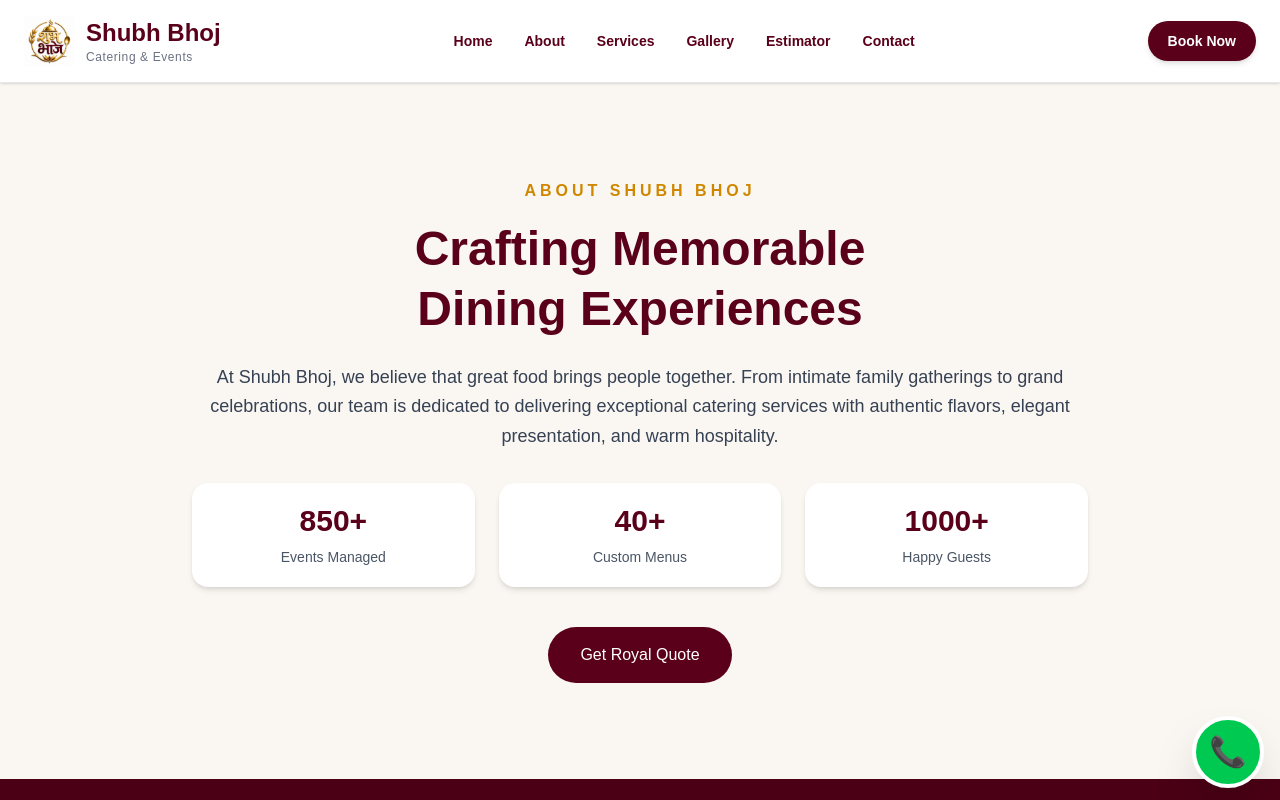
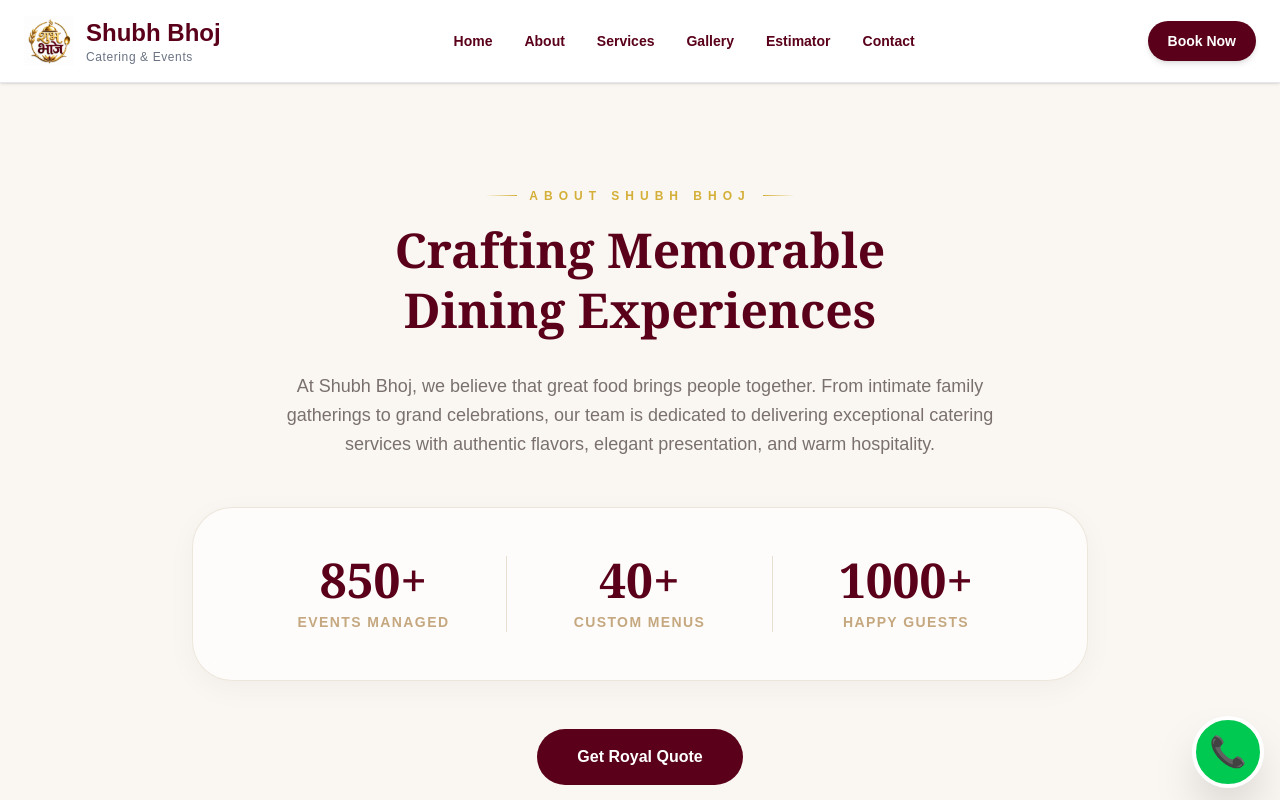
Before and after one commit to ShikharUikey/new-shubh-bhoj-catering-events, a Next.js app: page /about in a window 1280 px wide. Shown: the top 800 px of the page. Built offline with nearby package versions, Linux system fonts and the light colour scheme.

Commit message:
Enhance elegant UI on landing page and admin dashboard

```diff
--- a/app/admin/dashboard/page.tsx
+++ b/app/admin/dashboard/page.tsx
@@ -58,7 +58,7 @@
   }, []);
 
   return (
-    <div className="min-h-screen bg-[#FAF7F2] text-[#2C2523] px-4 py-8 md:px-12 md:py-14 antialiased selection:bg-[#5A001A]/10">
+    <div className="min-h-screen bg-[radial-gradient(ellipse_at_top,_var(--tw-gradient-stops))] from-white via-[#FAF7F2] to-[#EAE0D5] text-[#2C2523] px-4 py-8 md:px-12 md:py-14 antialiased selection:bg-[#5A001A]/10">
       <div className="max-w-7xl mx-auto space-y-16">
 
         {/* ── Page Header ── */}
@@ -127,7 +127,7 @@
                 <Link
                   key={action.href}
                   href={action.href}
-                  className="bg-white rounded-2xl md:rounded-3xl border-2 border-[#E1D7C6] p-4 md:p-6 lg:p-8 text-center shadow-[0_4px_12px_rgba(44,37,35,0.02)] hover:shadow-[0_20px_40px_-5px_rgba(90,0,26,0.08)] hover:border-[#5A001A]/40 hover:-translate-y-1 transition-all duration-300 group flex flex-col items-center justify-center"
+                  className="bg-white/80 backdrop-blur-sm rounded-2xl md:rounded-3xl border-2 border-[#E1D7C6] border-t-4 border-t-[#C5A880] p-4 md:p-6 lg:p-8 text-center shadow-[0_4px_12px_rgba(44,37,35,0.02)] hover:shadow-[0_20px_40px_-5px_rgba(90,0,26,0.08)] hover:border-[#5A001A]/40 hover:-translate-y-1 transition-all duration-300 group flex flex-col items-center justify-center"
                 >
                   <div className="w-10 h-10 md:w-14 md:h-14 rounded-xl md:rounded-2xl bg-[#FAF7F2] border-2 border-[#E1D7C6] group-hover:bg-[#5A001A] group-hover:border-[#5A001A] flex items-center justify-center mb-3 md:mb-5 transition-all duration-300">
                     <Icon className="w-4 h-4 md:w-5 md:h-5 text-[#5A001A] group-hover:text-white transition-colors duration-300" strokeWidth={1.5} />
@@ -183,7 +183,7 @@
                       {lead.message && (
                         <div className="relative bg-white border-2 border-[#E1D7C6] px-6 py-4 rounded-2xl max-w-xl w-full md:text-left shadow-sm group-hover:border-[#C5A880]/40 transition-colors duration-300 border-l-4 border-l-[#C5A880]">
                           <p className="text-xs md:text-sm text-[#4E4340] italic leading-relaxed">
-                            "{lead.message}"
+                            &quot;{lead.message}&quot;
                           </p>
                         </div>
                       )}
@@ -214,7 +214,7 @@
   loading: boolean;
 }) {
   return (
-    <div className="bg-white rounded-3xl border-2 border-[#E1D7C6] p-8 shadow-[0_4px_12px_rgba(44,37,35,0.01)] hover:shadow-[0_20px_40px_-5px_rgba(90,0,26,0.08)] hover:border-[#5A001A]/40 hover:-translate-y-1 transition-all duration-300 group flex items-center justify-between overflow-hidden relative">
+    <div className="bg-white/80 backdrop-blur-sm rounded-3xl border-2 border-[#E1D7C6] border-l-4 border-l-[#C5A880] p-8 shadow-[0_4px_12px_rgba(44,37,35,0.01)] hover:shadow-[0_20px_40px_-5px_rgba(90,0,26,0.08)] hover:border-[#5A001A]/40 hover:-translate-y-1 transition-all duration-300 group flex items-center justify-between overflow-hidden relative">
       <div className="space-y-3 relative z-10">
         <p className="text-xs font-bold text-[#7A716E] tracking-[0.15em] uppercase">
           {label}
--- a/app/admin/layout.tsx
+++ b/app/admin/layout.tsx
@@ -59,7 +59,7 @@
       className={[
         "flex items-center gap-3 px-3.5 py-2.5 rounded-xl text-sm font-medium transition-all duration-200 group select-none",
         isActive
-          ? "bg-white text-[#5A001A] shadow-sm shadow-black/10"
+          ? "bg-white/90 backdrop-blur-sm text-[#5A001A] shadow-md shadow-black/20 border border-white/20"
           : "text-white/70 hover:bg-white/10 hover:text-white",
       ].join(" ")}
       aria-current={isActive ? "page" : undefined}
@@ -100,7 +100,7 @@
         className={`fixed top-0 left-0 h-screen w-[260px] flex flex-col z-30 transition-transform duration-300 md:translate-x-0 ${
           isOpen ? "translate-x-0" : "-translate-x-full"
         }`}
-        style={{ backgroundColor: "#5A001A" }}
+        style={{ backgroundImage: "linear-gradient(to bottom, #5A001A, #3a0011)" }}
         aria-label="Admin sidebar"
       >
         {/* Brand mark */}
--- a/app/components/AboutSection.tsx
+++ b/app/components/AboutSection.tsx
@@ -12,19 +12,22 @@
 
           {/* Right Side */}
 
-          <div>
-
-            <p className="text-yellow-600 font-semibold tracking-[4px] uppercase mb-4">
+          <div className="relative">
+            <div className="inline-flex items-center gap-3 mb-4">
+              <div className="h-[1px] w-8 bg-gradient-to-r from-transparent to-[#D4AF37]" />
+              <p className="text-[#D4AF37] font-bold tracking-[4px] md:tracking-[6px] uppercase text-xs">
                 About Shubh Bhoj
               </p>
+              <div className="h-[1px] w-8 bg-gradient-to-l from-transparent to-[#D4AF37]" />
+            </div>
 
-            <h2 className="text-5xl font-bold text-[#5a001a] mb-6 leading-tight">
+            <h2 className="text-4xl md:text-5xl font-serif font-bold text-[#5A001A] mb-8 leading-tight">
               Crafting Memorable
               <br />
               Dining Experiences
             </h2>
 
-            <p className="text-gray-700 text-lg leading-relaxed mb-8">
+            <p className="text-[#7A716E] text-lg leading-relaxed mb-12 max-w-3xl mx-auto">
               At Shubh Bhoj, we believe that great food brings people
               together. From intimate family gatherings to grand
               celebrations, our team is dedicated to delivering
@@ -32,55 +35,46 @@
               elegant presentation, and warm hospitality.
             </p>
 
-            {/* Stats */}
-
-            <div className="grid grid-cols-1 sm:grid-cols-3 gap-6 mb-10">
-
-              <div className="bg-white rounded-2xl shadow-md p-5 text-center">
-
-                <h3 className="text-3xl font-bold text-[#5a001a]">
+            {/* Premium Stats Grid */}
+            <div className="relative bg-white/60 backdrop-blur-md rounded-[2.5rem] p-8 md:p-12 shadow-[0_8px_30px_rgb(0,0,0,0.04)] border border-[#E1D7C6]/60 mb-12 max-w-4xl mx-auto">
+              <div className="grid grid-cols-1 sm:grid-cols-3 gap-8 sm:gap-0 divide-y sm:divide-y-0 sm:divide-x divide-[#E1D7C6]/80">
+                <div className="text-center sm:px-6 py-4 sm:py-0">
+                  <h3 className="text-4xl md:text-5xl font-serif font-bold text-[#5A001A] mb-2">
                     850+
                   </h3>
-
-                <p className="text-gray-600 text-sm mt-2">
+                  <p className="text-[#C5A880] text-sm font-bold tracking-widest uppercase">
                     Events Managed
                   </p>
-
                 </div>
 
-              <div className="bg-white rounded-2xl shadow-md p-5 text-center">
-
-                <h3 className="text-3xl font-bold text-[#5a001a]">
+                <div className="text-center sm:px-6 py-4 sm:py-0">
+                  <h3 className="text-4xl md:text-5xl font-serif font-bold text-[#5A001A] mb-2">
                     40+
                   </h3>
-
-                <p className="text-gray-600 text-sm mt-2">
+                  <p className="text-[#C5A880] text-sm font-bold tracking-widest uppercase">
                     Custom Menus
                   </p>
-
                 </div>
 
-              <div className="bg-white rounded-2xl shadow-md p-5 text-center">
-
-                <h3 className="text-3xl font-bold text-[#5a001a]">
+                <div className="text-center sm:px-6 py-4 sm:py-0">
+                  <h3 className="text-4xl md:text-5xl font-serif font-bold text-[#5A001A] mb-2">
                     1000+
                   </h3>
-
-                <p className="text-gray-600 text-sm mt-2">
+                  <p className="text-[#C5A880] text-sm font-bold tracking-widest uppercase">
                     Happy Guests
                   </p>
-
                 </div>
-
+              </div>
             </div>
 
             <a
-              href="/contact"
-              className="inline-block bg-[#5a001a] text-white px-8 py-4 rounded-full hover:opacity-90 transition"
+              href="/estimator"
+              className="group relative inline-flex items-center justify-center overflow-hidden bg-[#5A001A] text-white px-10 py-4 rounded-full font-semibold transition-all duration-300 hover:shadow-[0_0_20px_rgba(90,0,26,0.4)] hover:-translate-y-1"
             >
-              Get Royal Quote
+              <span className="relative z-10">Get Royal Quote</span>
+              {/* Shimmer Effect */}
+              <div className="absolute inset-0 -translate-x-full bg-gradient-to-r from-transparent via-white/20 to-transparent group-hover:animate-[shimmer_1.5s_infinite]" />
             </a>
-
           </div>
 
         </div>
--- a/app/components/Hero.tsx
+++ b/app/components/Hero.tsx
@@ -67,16 +67,18 @@
               <Link
                 href="/estimator"
                 aria-label="Get a Royal Quote for Catering"
-                className="bg-[#D4AF37] text-[#5A001A] px-8 py-4 rounded-full font-semibold transition duration-300 hover:bg-[#cfa74a] hover:-translate-y-1 hover:shadow-[0_0_20px_rgba(212,175,55,0.4)]"
+                className="group relative overflow-hidden bg-[#D4AF37] text-[#5A001A] px-8 py-4 rounded-full font-semibold transition duration-300 hover:bg-[#cfa74a] hover:-translate-y-1 hover:shadow-[0_0_20px_rgba(212,175,55,0.4)]"
               >
-                Get Royal Quote
+                <span className="relative z-10">Get Royal Quote</span>
+                <div className="absolute inset-0 -translate-x-full bg-gradient-to-r from-transparent via-white/40 to-transparent group-hover:animate-[shimmer_1.5s_infinite]" />
               </Link>
               <Link
                 href="/gallery"
                 aria-label="Explore our Catering Gallery"
-                className="border border-white text-white px-8 py-4 rounded-full font-semibold transition duration-300 hover:bg-white hover:text-[#5A001A] hover:-translate-y-1"
+                className="group relative overflow-hidden border border-white text-white px-8 py-4 rounded-full font-semibold transition duration-300 hover:bg-white/10 hover:-translate-y-1"
               >
-                Explore Gallery
+                <span className="relative z-10">Explore Gallery</span>
+                <div className="absolute inset-0 -translate-x-full bg-gradient-to-r from-transparent via-white/20 to-transparent group-hover:animate-[shimmer_1.5s_infinite]" />
               </Link>
             </div>
 
--- a/app/globals.css
+++ b/app/globals.css
@@ -35,3 +35,9 @@
   background: var(--cream);
   color: #222;
 }
+
+@keyframes shimmer {
+  100% {
+    transform: translateX(100%);
+  }
+}
```
Also changed, not shown: app/components/WhyChooseUs.tsx (+34 -20 lines). Lines whose indentation alone changed are shown as unchanged.
